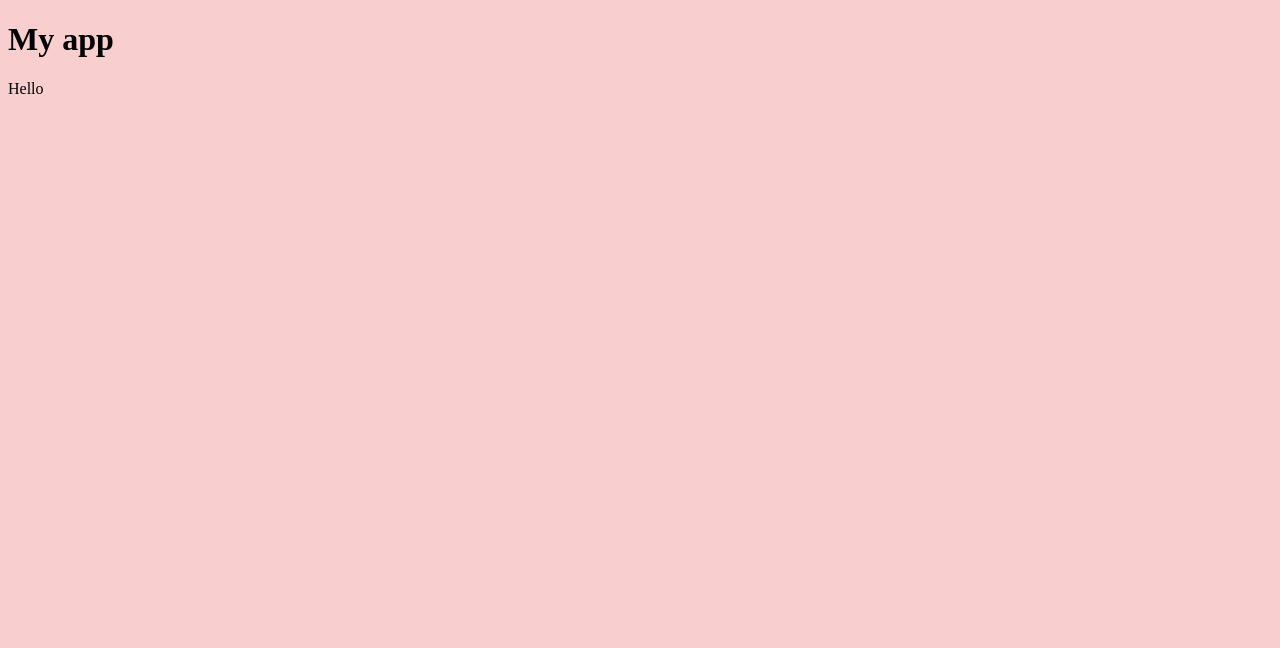
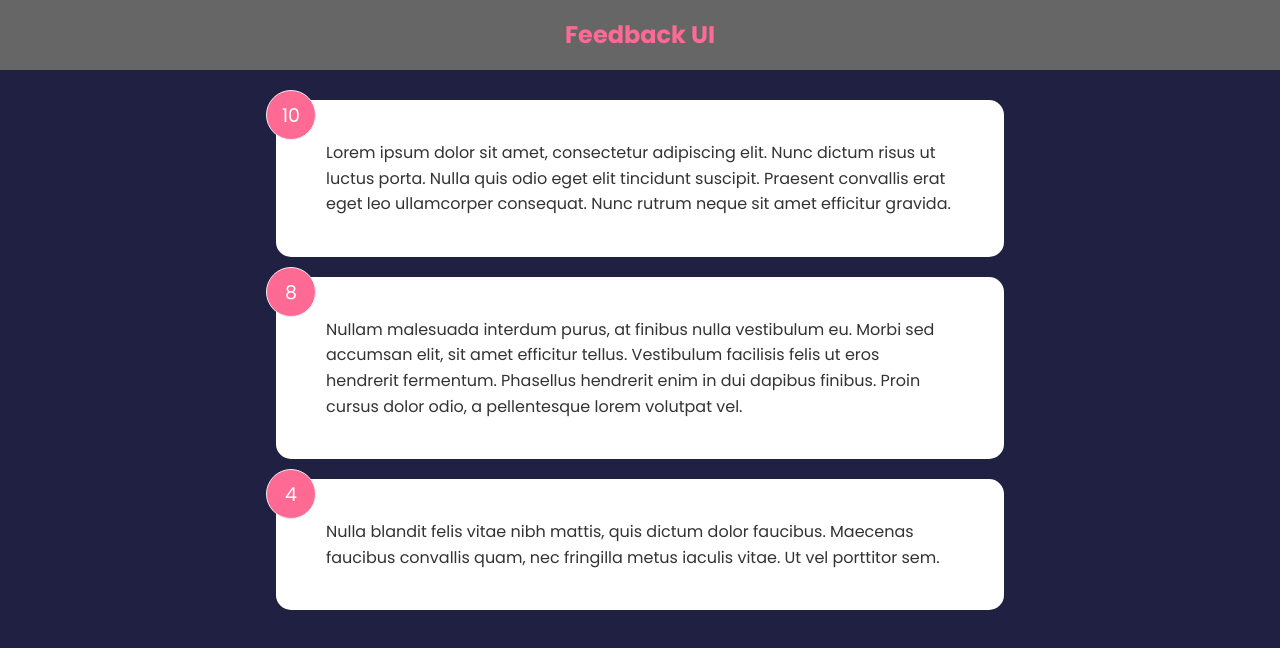
Before and after one commit to mtake986/udemy_react_traversy2022, a React (Create React App) app in the folder feedback-app/: page / in a window 1280 px wide. Shown: the top 648 px of the page. Built offline with nearby package versions, Linux system fonts and the light colour scheme.

Commit message:
section 3: components, props, state 1-4

```diff
--- a/feedback-app/public/index.html
+++ b/feedback-app/public/index.html
@@ -39,6 +39,5 @@
       To begin the development, run `npm start` or `yarn start`.
       To create a production bundle, use `npm run build` or `yarn build`.
     -->
-    Hello
   </body>
 </html>
--- a/feedback-app/src/App.js
+++ b/feedback-app/src/App.js
@@ -1,6 +1,19 @@
+import {useState} from 'react'
+import Header from "./components/Header"
+import FeedbackList from "./components/FeedbackList"
+import FeedbackData from './data/FeedbackData'
+
 function App() {
+  // const [feedback, setFeedback] = useState(FeedbackData)
+  const [feedback, setFeedback] = useState(FeedbackData);
+  const [text, setText] = useState('an example text')
   return (
-    <h1>My app</h1>
+    <>
+      <Header />
+      <div className="container">
+        <FeedbackList feedback={feedback} />
+      </div>
+    </>
   )
 }
 export default App;
--- /dev/null
+++ b/feedback-app/src/components/FeedbackItem.jsx
@@ -0,0 +1,15 @@
+
+
+function Feedbackitem({item}) {
+
+  return (
+    <div className="card">
+      <div className="num-display">{item.rating}</div>
+      <div className="text-display">
+        {item.text}
+      </div>
+    </div>
+  );
+}
+
+export default Feedbackitem;
--- /dev/null
+++ b/feedback-app/src/components/FeedbackList.jsx
@@ -0,0 +1,18 @@
+import React from 'react';
+import FeedbackItem from './FeedbackItem'
+
+function FeedbackList({feedback}) {
+  if (!feedback || feedback.length === 0){
+    return <p>No Feedback Yet</p>
+  }
+
+  return (
+    <div className='feedback-list'>
+      {feedback.map((item) => (
+        <FeedbackItem key={item.id} item={item} />
+      ))}
+    </div>
+  )
+}
+
+export default FeedbackList;
--- /dev/null
+++ b/feedback-app/src/components/Header.jsx
@@ -0,0 +1,39 @@
+import PropTypes from 'prop-types';
+
+function Header({text, bgColor, textColor,}) {
+  const headerStyles = {
+    backgroundColor: bgColor,
+    color: textColor
+  }
+  return (
+    <header style={headerStyles}>
+      <div className="container">
+        <h2>{text}</h2>
+      </div>
+    </header>
+  )
+}
+
+Header.defaultProps = {
+  text: 'Feedback UI',
+  bgColor: '#666',
+  textColor: '#ff6a95'
+}
+Header.propTypes = {
+  text: PropTypes.string,
+  bgColor: PropTypes.string,
+  textColor: PropTypes.string,
+}
+
+export default Header;
+
+
+// function Header({text}) {
+//   return (
+//     <header>
+//       <div className="container">
+//         <h2>{text}</h2>
+//       </div>
+//     </header>
+//   )
+// }
--- /dev/null
+++ b/feedback-app/src/data/FeedbackData.js
@@ -0,0 +1,19 @@
+const FeedbackData = [
+  {
+    id: 1,
+    rating: 10,
+    text: "Lorem ipsum dolor sit amet, consectetur adipiscing elit. Nunc dictum risus ut luctus porta. Nulla quis odio eget elit tincidunt suscipit. Praesent convallis erat eget leo ullamcorper consequat. Nunc rutrum neque sit amet efficitur gravida."
+  },
+  {
+    id: 2,
+    rating: 8,
+    text: "Nullam malesuada interdum purus, at finibus nulla vestibulum eu. Morbi sed accumsan elit, sit amet efficitur tellus. Vestibulum facilisis felis ut eros hendrerit fermentum. Phasellus hendrerit enim in dui dapibus finibus. Proin cursus dolor odio, a pellentesque lorem volutpat vel."
+  },
+  {
+    id: 3,
+    rating: 4,
+    text: "Nulla blandit felis vitae nibh mattis, quis dictum dolor faucibus. Maecenas faucibus convallis quam, nec fringilla metus iaculis vitae. Ut vel porttitor sem.",
+  },
+]
+
+export default FeedbackData
--- a/feedback-app/src/index.css
+++ b/feedback-app/src/index.css
@@ -1,3 +1,228 @@
-body{
-  background: rgb(248, 206, 206);
+@import url('https://fonts.googleapis.com/css2?family=Poppins:wght@400;600;700&display=swap');
+
+* {
+  box-sizing: border-box;
+  margin: 0;
+  padding: 0;
 }
+
+body {
+  font-family: 'Poppins', sans-serif;
+  background-color: #202142;
+  color: #fff;
+  line-height: 1.6;
+}
+
+ul {
+  list-style: none;
+}
+
+.container {
+  max-width: 768px;
+  margin: auto;
+  padding: 0 20px;
+}
+
+header {
+  height: 70px;
+  width: 100%;
+  display: flex;
+  justify-content: space-between;
+  align-items: center;
+  margin-bottom: 30px;
+}
+
+.card {
+  background-color: #fff;
+  color: #333;
+  border-radius: 15px;
+  padding: 40px 50px;
+  margin: 20px 0;
+  position: relative;
+}
+
+.card.reverse {
+  background-color: rgba(0, 0, 0, 0.4);
+  color: #fff;
+}
+
+.card h2 {
+  font-size: 22px;
+  font-weight: 600;
+  text-align: center;
+}
+
+.rating {
+  display: flex;
+  align-items: center;
+  justify-content: space-around;
+  margin: 30px 0 40px;
+}
+
+.rating li,
+.num-display {
+  position: relative;
+  background: #f4f4f4;
+  width: 50px;
+  height: 50px;
+  padding: 10px;
+  text-align: center;
+  border-radius: 50%;
+  font-size: 19px;
+  border: 1px #eee solid;
+  transition: 0.3s;
+}
+
+.rating li label {
+  position: absolute;
+  top: 50%;
+  left: 50%;
+  width: 50px;
+  height: 50px;
+  padding: 10px;
+  border-radius: 50%;
+  transform: translate(-50%, -50%);
+  cursor: pointer;
+}
+
+.rating li:hover,
+.num-display {
+  background: #ff6a95;
+  color: #fff;
+}
+
+[type='radio'] {
+  opacity: 0;
+}
+
+[type='radio']:checked ~ label {
+  background: #ff6a95;
+  color: #fff;
+}
+
+.input-group {
+  display: flex;
+  flex-direction: row;
+  border: 1px solid #ccc;
+  padding: 8px 10px;
+  border-radius: 8px;
+}
+
+input {
+  flex-grow: 2;
+  border: none;
+  font-size: 16px;
+}
+
+input:focus {
+  outline: none;
+}
+
+.feedback-stats {
+  color: #fff;
+  display: flex;
+  justify-content: space-between;
+  align-items: center;
+}
+
+.num-display {
+  position: absolute;
+  top: -10px;
+  left: -10px;
+}
+
+.close,
+.edit {
+  position: absolute;
+  top: 10px;
+  right: 20px;
+  cursor: pointer;
+  background: none;
+  border: none;
+}
+
+.edit {
+  right: 40px;
+}
+
+.btn {
+  color: #fff;
+  border: 0;
+  border-radius: 8px;
+  color: #fff;
+  width: 100px;
+  height: 40px;
+  cursor: pointer;
+}
+
+.btn-primary {
+  background-color: #202142;
+}
+
+.btn-secondary {
+  background: #ff6a95;
+}
+
+.btn:hover {
+  transform: scale(0.98);
+  opacity: 0.9;
+}
+
+.btn:disabled {
+  background-color: #cccccc;
+  color: #333;
+  cursor: auto;
+}
+
+.btn:disabled:hover {
+  transform: scale(1);
+  opacity: 1;
+}
+
+.message {
+  padding-top: 10px;
+  text-align: center;
+  color: rebeccapurple;
+}
+
+.about-link {
+  position: absolute;
+  bottom: 20px;
+  right: 20px;
+  color: #fff;
+  cursor: pointer;
+}
+
+.about-link a {
+  color: #fff;
+}
+
+.about-link a:hover {
+  color: #ff6a95;
+}
+
+.about h1 {
+  margin-bottom: 20px;
+}
+
+.about p {
+  margin: 10px 0;
+}
+
+@media (max-width: 600px) {
+  .rating li {
+    margin: 10px 3px;
+  }
+
+  .rating {
+    display: flex;
+    align-items: center;
+    justify-content: center;
+    flex-wrap: wrap;
+    margin: 30px 0 40px;
+  }
+
+  .input-group input {
+    width: 80%;
+  }
+}
```
